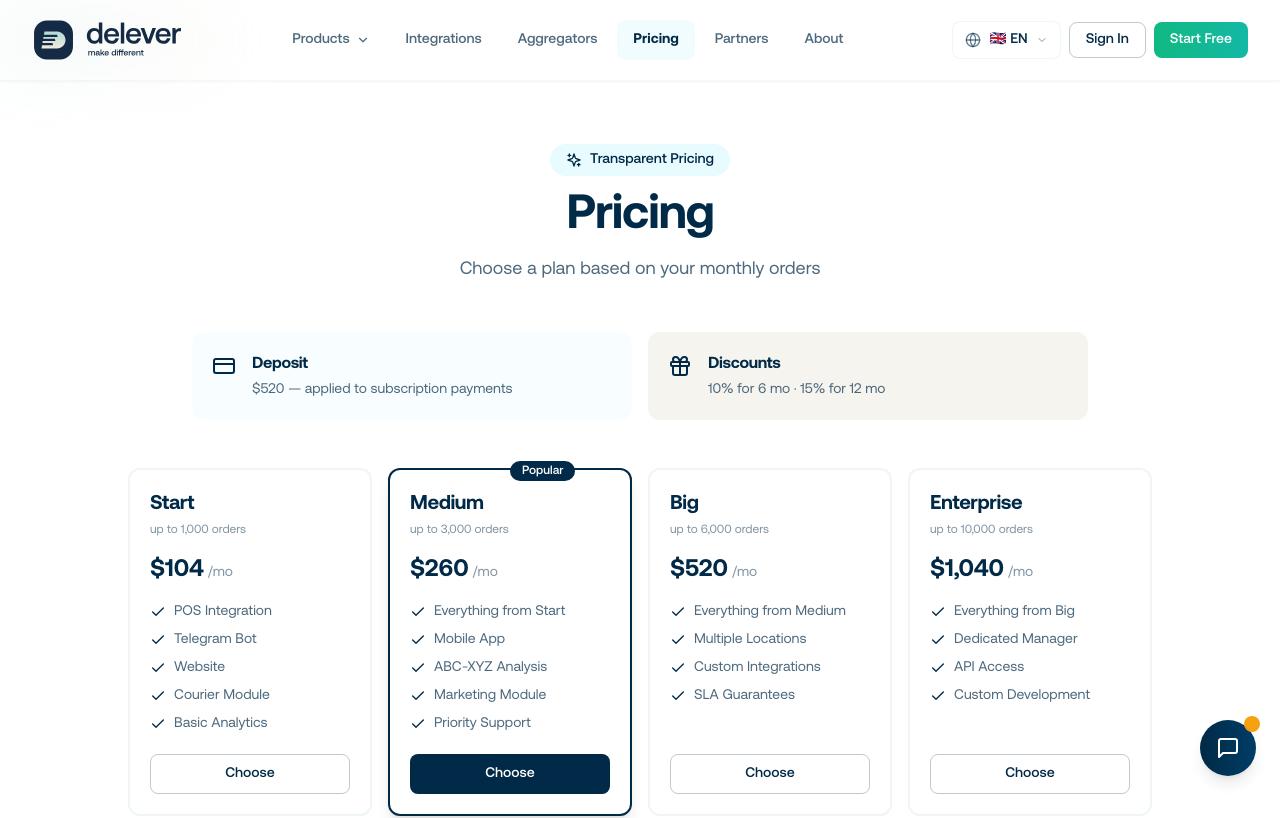
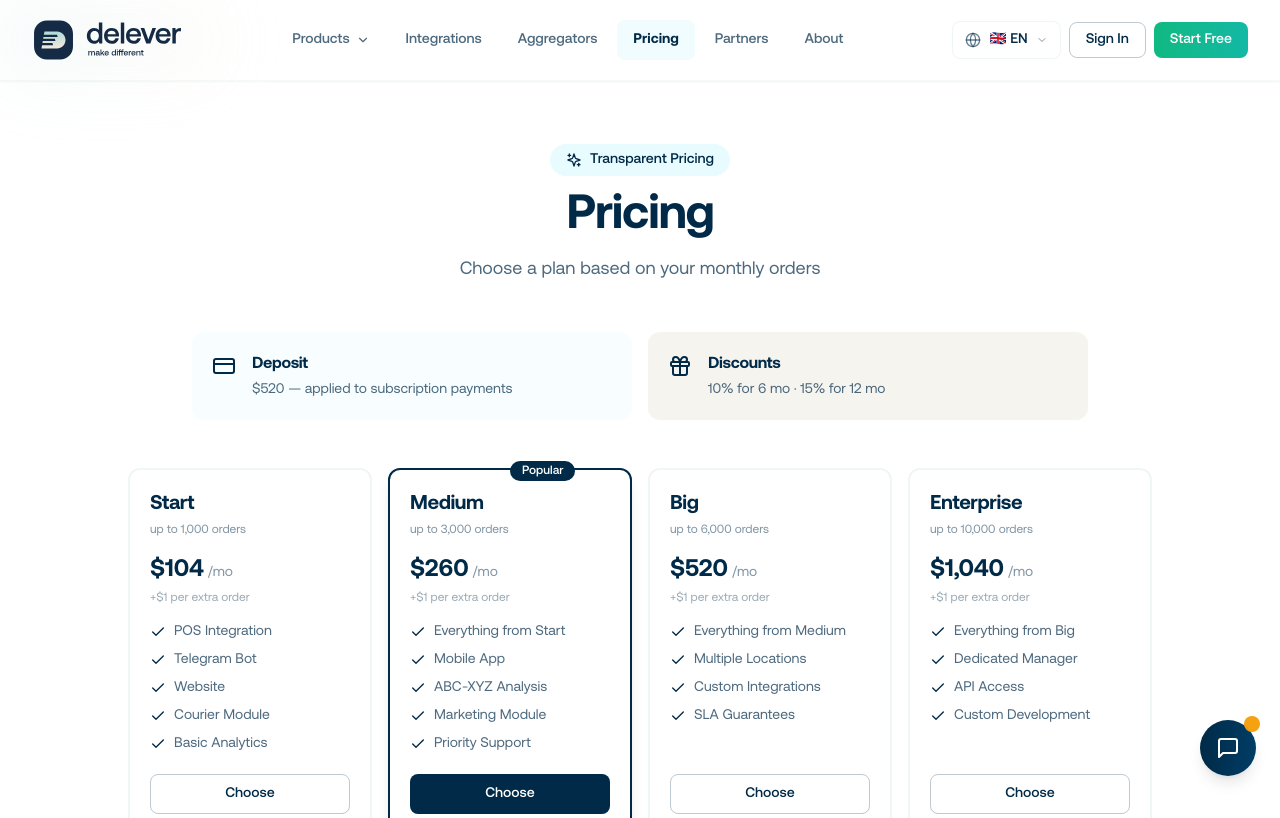
Before and after one commit to faxryuk-commits/delever-io, a React (Vite) app: page /pricing in a window 1280 px wide. Shown: the top 818 px of the page. Built offline with nearby package versions, Linux system fonts and the light colour scheme.

Commit message:
feat: добавлена цена за заказ сверх лимита к тарифам

```diff
--- a/src/i18n/translations.ts
+++ b/src/i18n/translations.ts
@@ -552,6 +552,7 @@ export const translations: Record<Language, Record<string, string>> = {
     'pricing.depositAmount': '6,500,000 soʼm — используется на оплату подписки',
     'pricing.upToOrders': 'до {count} заказов',
     'pricing.perMonth': '/мес',
+    'pricing.perExtraOrder': 'за заказ сверх лимита',
     'pricing.posIntegration': 'POS интеграция',
     'pricing.telegramBot': 'Telegram-бот',
     'pricing.website': 'Веб-сайт',
@@ -1109,6 +1110,7 @@ export const translations: Record<Language, Record<string, string>> = {
     'pricing.depositAmount': '$520 — applied to subscription payments',
     'pricing.upToOrders': 'up to {count} orders',
     'pricing.perMonth': '/mo',
+    'pricing.perExtraOrder': 'per extra order',
     'pricing.posIntegration': 'POS Integration',
     'pricing.telegramBot': 'Telegram Bot',
     'pricing.website': 'Website',
--- a/src/pages/Pricing.tsx
+++ b/src/pages/Pricing.tsx
@@ -18,6 +18,7 @@ export function Pricing() {
       name: 'Start',
       orders: '1,000',
       priceUZS: 1300000,
+      perOrderUZS: 1300, // Цена за заказ после лимита
       featureKeys: ['pricing.posIntegration', 'pricing.telegramBot', 'pricing.website', 'pricing.courierModule', 'pricing.basicAnalytics'],
       highlight: false,
     },
@@ -25,6 +26,7 @@ export function Pricing() {
       name: 'Medium',
       orders: '3,000',
       priceUZS: 3250000,
+      perOrderUZS: 1100,
       featureKeys: ['pricing.allFromStart', 'pricing.mobileApp', 'pricing.abcAnalysis', 'pricing.marketingModule', 'pricing.prioritySupport'],
       highlight: true,
     },
@@ -32,6 +34,7 @@ export function Pricing() {
       name: 'Big',
       orders: '6,000',
       priceUZS: 6500000,
+      perOrderUZS: 1100,
       featureKeys: ['pricing.allFromMedium', 'pricing.multipleLocations', 'pricing.customIntegrations', 'pricing.slaGuarantees'],
       highlight: false,
     },
@@ -39,6 +42,7 @@ export function Pricing() {
       name: 'Enterprise',
       orders: '10,000',
       priceUZS: 13000000,
+      perOrderUZS: 1300,
       featureKeys: ['pricing.allFromBig', 'pricing.dedicatedManager', 'pricing.apiAccess', 'pricing.customDevelopment'],
       highlight: false,
     },
@@ -169,6 +173,9 @@ export function Pricing() {
                 <div className="mb-4">
                   <span className="text-2xl font-bold text-brand-darkBlue">{formatPrice(plan.priceUZS)}</span>
                   <span className="text-sm text-brand-darkBlue/50 ml-1">{t('pricing.perMonth')}</span>
+                  <p className="text-xs text-brand-darkBlue/40 mt-1">
+                    +{formatPrice(plan.perOrderUZS)} {t('pricing.perExtraOrder')}
+                  </p>
                 </div>
 
                 <ul className="space-y-2 mb-5 flex-grow">
```
